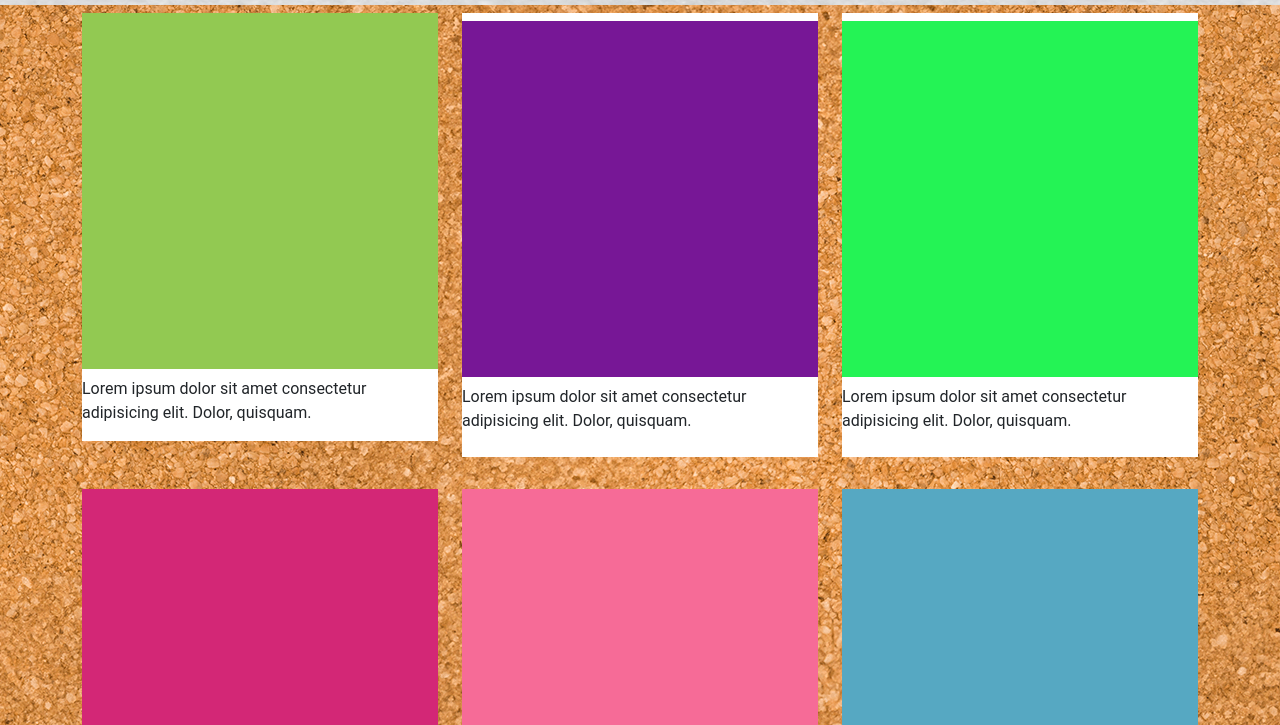
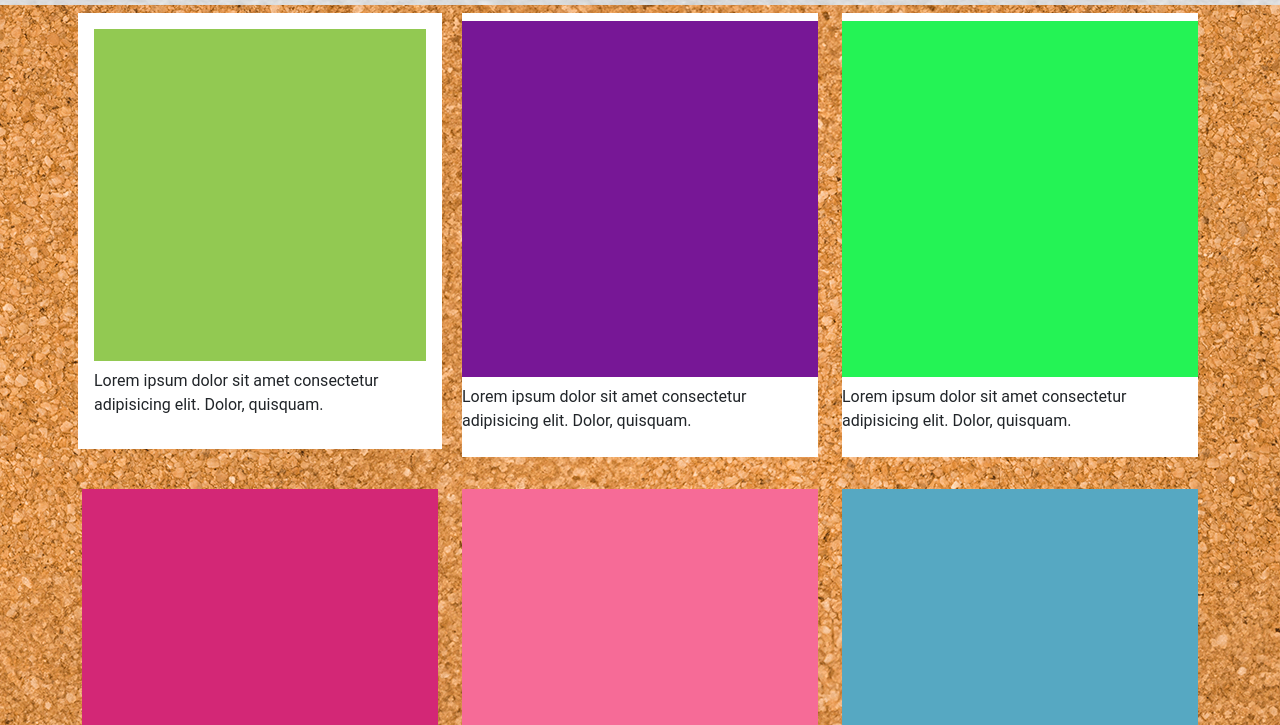
Before and after one commit to nelvison-benedetto/js-photo-blog, a plain HTML site: page index.html in a window 1280 px wide. Shown: the part 75-800 px from the top of the page. Drawn offline with nearby package versions, Linux system fonts and the light colour scheme; a web font is replaced by a local one.

Commit message:
cards fk done

```diff
--- a/index.html
+++ b/index.html
@@ -35,10 +35,12 @@
         <main>
             <div class="container">
                 <div class="row">
-                    <div class="col-sm-12 col-md-6 col-lg-4 py-2">
-                        <div class="d-flex flex-column justify-content-center gap-2 bg-white">
-                            <div class="inner-image bg-green1"></div>
-                            <p>Lorem ipsum dolor sit amet consectetur adipisicing elit. Dolor, quisquam.</p>
+                    <div class="col-sm-12 col-md-6 col-lg-4 p-2">
+                        <div class="bg-white p-3">
+                            <div class="d-flex flex-column justify-content-center gap-2">
+                                <div class="inner-image bg-green1"></div>
+                                <p>Lorem ipsum dolor sit amet consectetur adipisicing elit. Dolor, quisquam.</p>
+                            </div>
                         </div>
                     </div>
                     <div class="col-sm-12 col-md-6 col-lg-4 py-2">
```
